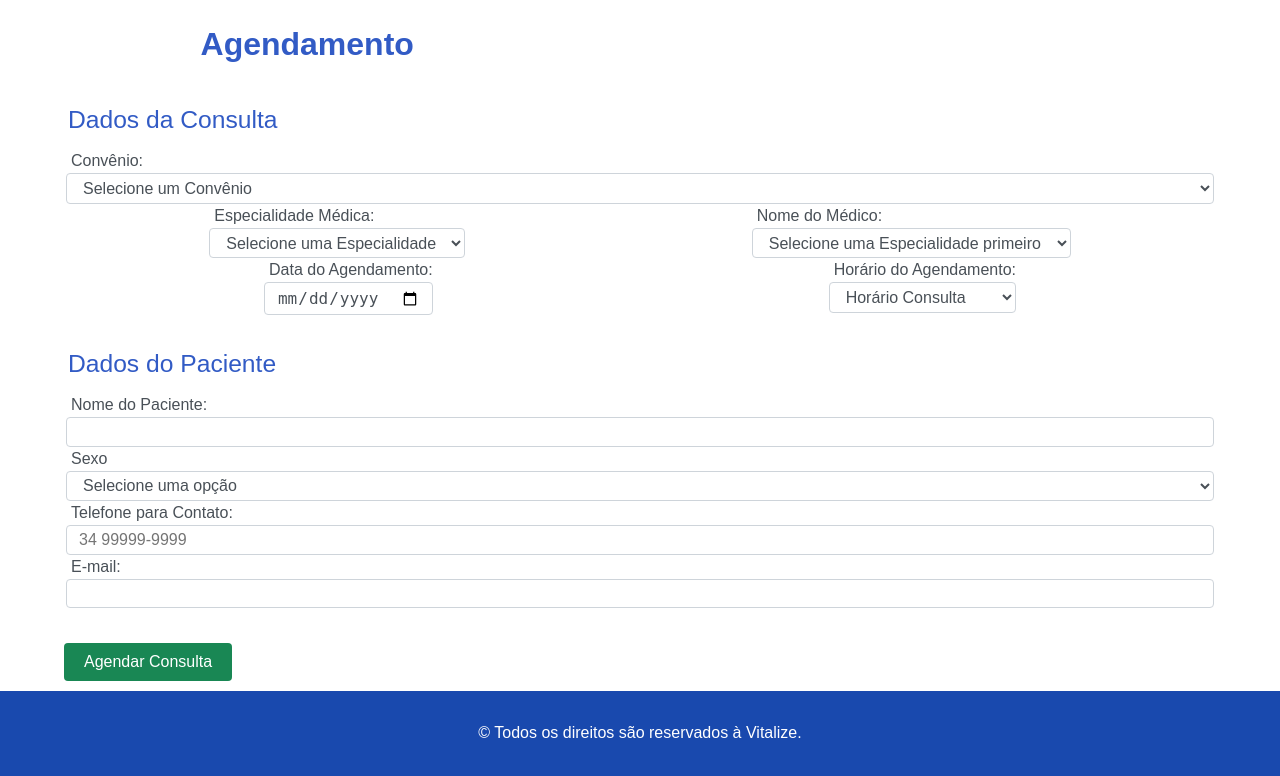
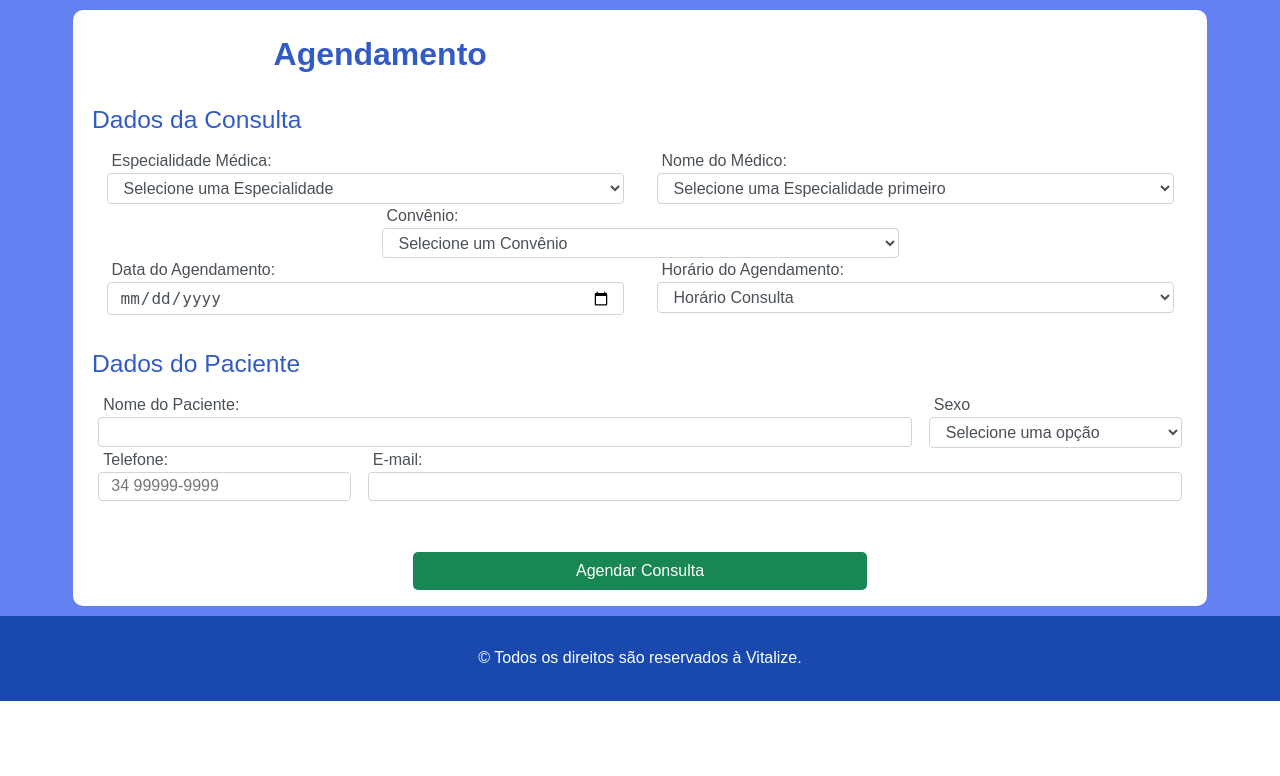
Before and after one commit to DouglasStuhler/PPI, a PHP site: page /agendamento.html in a window 1280 px wide. Shown: the part 152-928 px from the top of the page. After the commit the page ends 853 px from the top, so only its background shows below. Run offline with PHP 8.4, Linux system fonts and the light colour scheme.

Commit message:
alterações página de agendamento

```diff
--- a/agendamento.html
+++ b/agendamento.html
@@ -28,13 +28,31 @@
         <article id="agendamento" class="default">
             <section>
                 <div>
+
+                    <form action="#" method="post">
                         <div class="txt">
                             <h2>Agendamento</h2>
                         </div>
-                    <form action="#" method="post">
                         <fieldset>
                             <legend>Dados da Consulta</legend>
-                            <div>
+                            <div class="row">
+                                <div class="medium">
+                                    <label for="especialidade">Especialidade Médica:</label>
+                                    <select id="especialidade" name="especialidade" onchange="selectMedicos()" required>
+                                        <option value="">Selecione uma Especialidade</option>
+                                    </select>
+                                </div>
+
+                                <div class="medium">
+                                    <label for="medico">Nome do Médico:</label>
+                                    <select id="medico" name="medico" required>
+                                        <option value="">Selecione uma Especialidade primeiro
+                                        </option>
+                                    </select>
+                                </div>
+                            </div>
+                            <div class="row ">
+                                <div class="medium">
                                     <label for="convenio">Convênio:</label>
                                     <select id="convenio" name="convenio" required>
                                         <option value=""> Selecione um Convênio</option>
@@ -43,28 +61,13 @@
                                         <option value="particular"> Particular </option>
                                     </select>
                                 </div>
-                            <div class="row">
-                                <div>
-                                    <label for="especialidade">Especialidade Médica:</label>
-                                    <select id="especialidade" name="especialidade" onchange="selectMedicos()" required>
-                                        <option value="">Selecione uma Especialidade</option>
-                                    </select>
-                                </div>
-
-                                <div>
-                                    <label for="medico">Nome do Médico:</label>
-                                    <select id="medico" name="medico" required>
-                                        <option value="">Selecione uma Especialidade primeiro
-                                        </option>
-                                    </select>
-                                </div>
                             </div>
                             <div class="row">
-                                <div>
+                                <div class="medium">
                                     <label for="data">Data do Agendamento:</label>
                                     <input type="date" id="data" name="data" onchange="selectHorario()" required>
                                 </div>
-                                <div>
+                                <div class="medium">
                                     <label for="horario">Horário do Agendamento:</label>
                                     <select id="horario" name="horario" required>
                                         <option value="">Horário Consulta</option>
@@ -74,11 +77,12 @@
                         </fieldset>
                         <fieldset>
                             <legend>Dados do Paciente</legend>
-                            <div>
+                            <div class="row">
+                                <div class="larger">
                                     <label for="nome">Nome do Paciente:</label>
                                     <input type="text" id="nome" name="nome" required>
                                 </div>
-                            <div>
+                                <div class="small">
                                     <label for="sexo">Sexo</label>
                                     <select name="sexo" id="sexo" class="form-control" required>
                                         <option value="">Selecione uma opção</option>
@@ -87,17 +91,20 @@
                                         <option value="N">Prefiro não informar</option>
                                     </select>
                                 </div>
-                            <div>
-                                <label for="telefone">Telefone para Contato:</label>
+                            </div>
+                            <div class="row">
+                                <div class="small">
+                                    <label for="telefone">Telefone:</label>
                                     <input type="tel" id="telefone" name="telefone" placeholder="34 99999-9999"
-                                    pattern="[0-9]{2} [0-9]{5}-[0-9]{4}" maxlength="11" required>
+                                        pattern="[0-9]{2} [0-9]{5}-[0-9]{4}" maxlength="13" required>
                                 </div>
-                            <div>
+                                <div class="larger">
                                     <label for="email">E-mail:</label>
                                     <input type="email" id="email" name="email" required>
                                 </div>
+                            </div>
                         </fieldset>
-                        <div>
+                        <div class="row">
                             <button class="button">Agendar Consulta</button>
                         </div>
                     </form>
--- a/css/agendamento.css
+++ b/css/agendamento.css
@@ -1,3 +1,7 @@
+main {
+    background-color: #6481f2;
+    padding: 10px;
+  }
 #agendamento {
     box-sizing: border-box;
 }
@@ -16,8 +20,10 @@
 }
 
 #agendamento form {
+    background-color: #fff;
     width: 90%;
-    margin: 10px auto;
+    margin: 0px auto;
+    border-radius: 10px;
 }
 
 #agendamento label {
@@ -39,8 +45,18 @@ select {
     background-clip: padding-box;
     border: 1px solid #ced4da;
     border-radius: .25rem;
-    transition: all .15s ease-in-out, box-shadow .15s ease-in-out;
 }
+#agendamento .small {
+    flex-basis: 23%;
+  }
+
+#agendamento .medium {
+    flex-basis: 47%;
+  }
+
+#agendamento .larger {
+    flex-basis: 74%;
+  }
 
 #agendamento .row {
     display: flex;
@@ -49,23 +65,26 @@ select {
 }
 
 #agendamento fieldset {
-    padding: 15px 0;
+    padding: 15px ;
     margin-bottom: 20px;
     border: none;
 }
 
-.button {
-    display: inline-block;
-    padding: 10px 20px;
+#agendamento .button {
+    display: flex;
+    justify-content: center;
+    padding: 10px;
+    margin: 1rem auto;
     background-color: #198754;
+    width: 40%;
     color: #fff;
     border: none;
-    border-radius: 4px;
+    border-radius: 5px;
     font-size: 16px;
     cursor: pointer;
 }
 
-.button:hover {
+#agendamento .button:hover {
     background-color: #146c43;
     color: #fff;
 }
```
Lines whose indentation alone changed are shown as unchanged.
